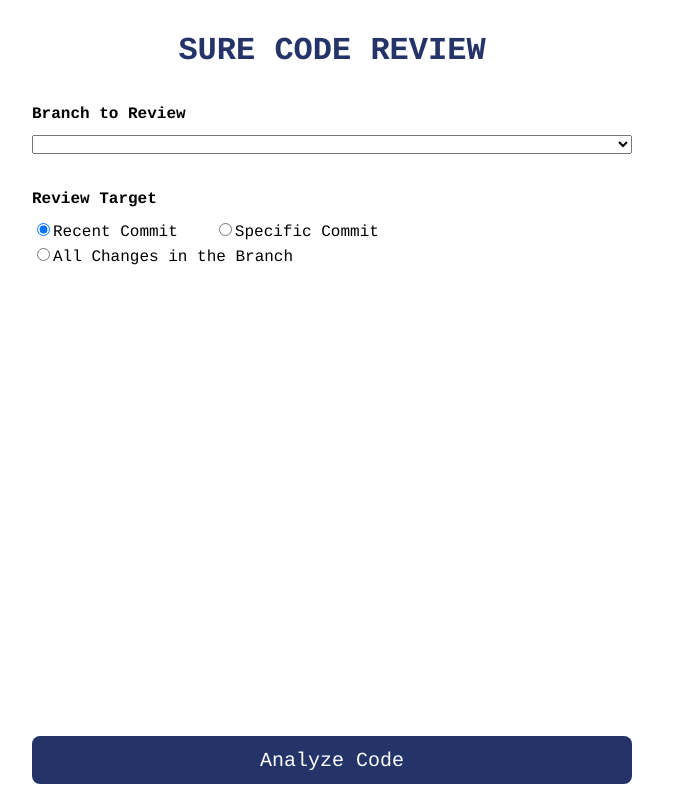
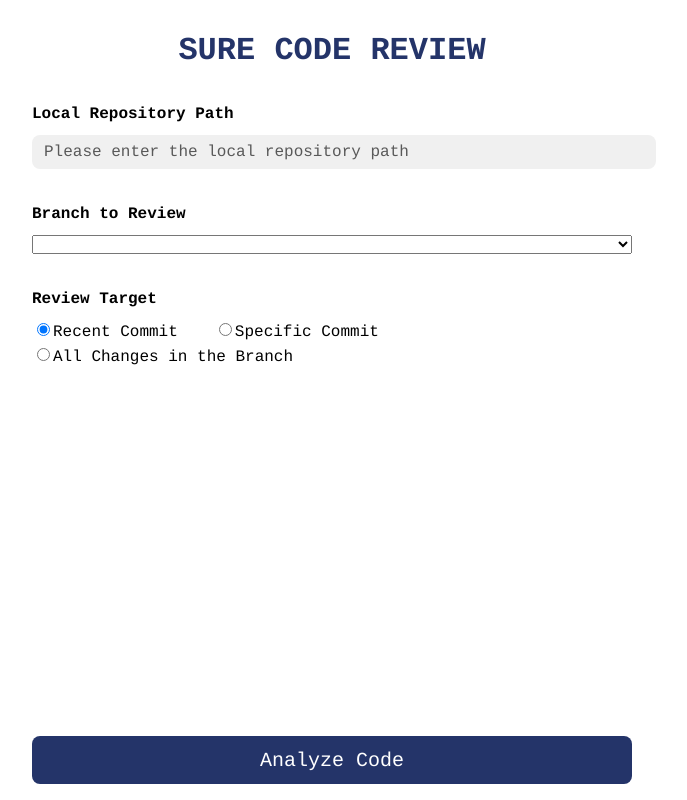
Before and after one commit to surecodereview/SureCodeReview_FE, a React (Vite) app: page / in a window 1280 px wide. Shown: the whole page, without its empty margins (308-995 px from the left). Built offline with nearby package versions, Linux system fonts and the light colour scheme.

Commit message:
feat: Input 컴포넌트 구현

```diff
--- /dev/null
+++ b/src/components/common/Input.tsx
@@ -0,0 +1,39 @@
+import styled from "@emotion/styled"
+
+interface InputProps {
+    value: string;
+    setValue: React.Dispatch<React.SetStateAction<string>>;
+    placeholder: string;
+}
+
+const Input = ({ value, setValue, placeholder }: InputProps) => {
+    const handleChange = (e: React.ChangeEvent<HTMLInputElement>) => {
+        setValue(e.target.value);
+    }
+
+    return <InputWrapper value={value} onChange={handleChange} placeholder={placeholder} />
+}
+
+export default Input;
+
+const InputWrapper = styled.input`
+    appearance: none;
+    -webkit-appearance: none;
+    -moz-appearance: none;
+    border: none;
+    outline: none;
+    font-size: 16px;
+    background-color: #F0F0F0;
+    border-radius: 8px;
+    max-height: 48px;
+    width: 100%;
+    padding: 8px 12px;
+    font-family: 'Courier', monospace;
+
+    &::placeholder {
+        color: #595959;
+        font-size: 20px;
+        font-family: 'Courier', monospace;
+        font-size: 16px;
+    }
+`
--- a/src/pages/SettingPage.tsx
+++ b/src/pages/SettingPage.tsx
@@ -7,14 +7,24 @@ import { useState } from "react";
 import Button from "@/components/common/Button";
 import { Container } from "@/components/common/Container";
 import { useNavigate } from "react-router-dom";
+import Input from "@/components/common/Input";
 
 const SettingPage = () => {
   const navigate = useNavigate();
   const [selectedTarget, setSelectedTarget] = useState<string>("1");
+  const [repositoryPath, setRepositoryPath] = useState<string>("");
+
 
   return <Container>
     <div>
       <Title />
+      <Block>
+        <H4>Local Repository Path</H4>
+        <Input
+          value={repositoryPath}
+          setValue={setRepositoryPath}
+          placeholder="Please enter the local repository path" />
+      </Block>
       <Block>
         <H4>Branch to Review</H4>
         <select>
```
Lines whose indentation alone changed are shown as unchanged.
